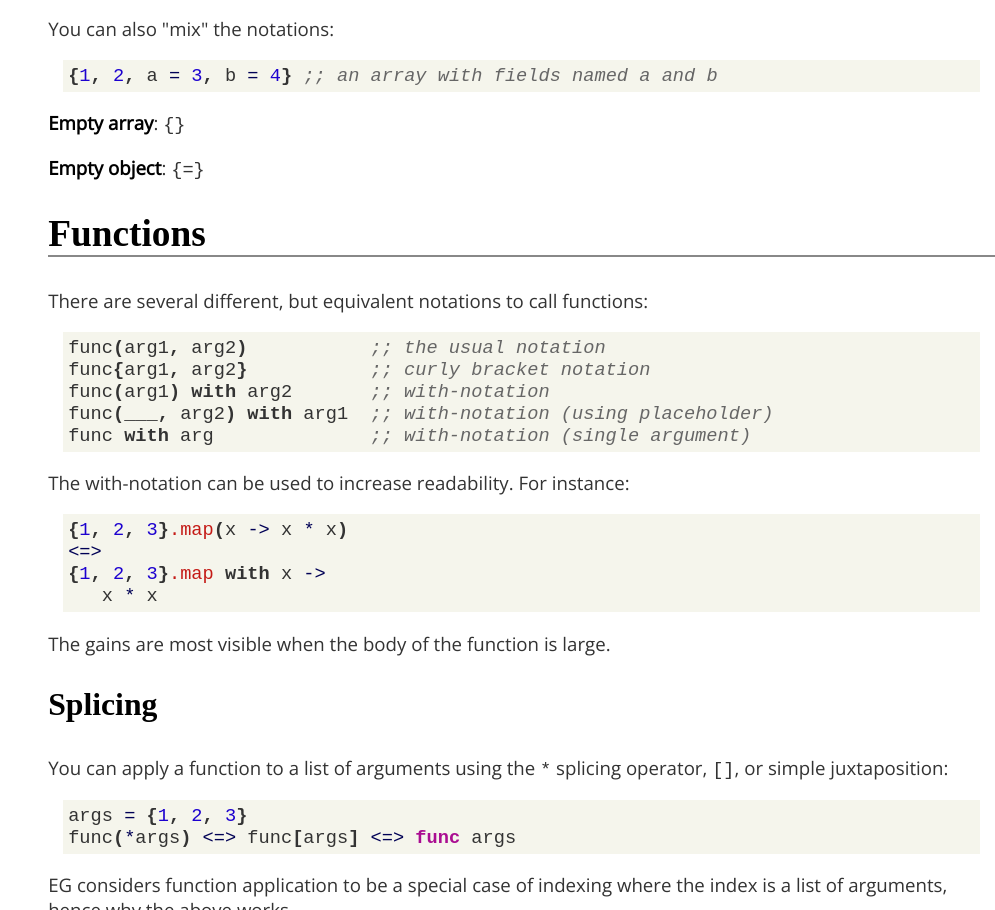
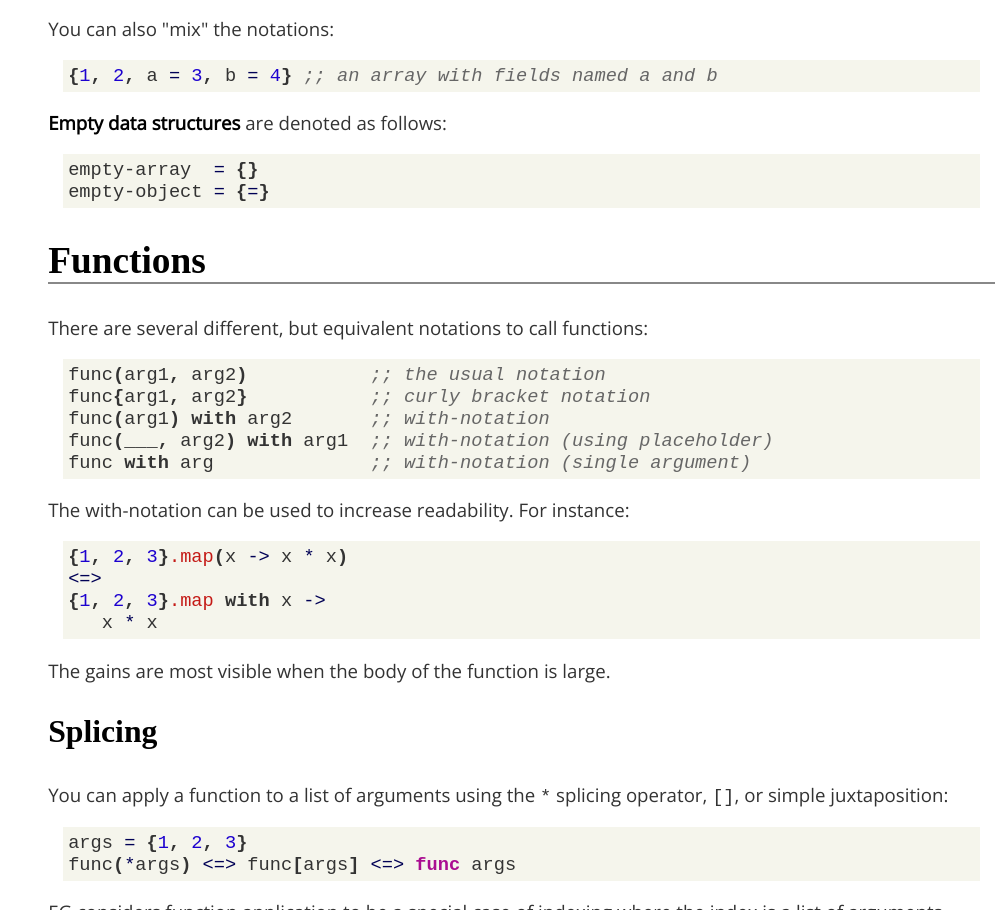
Before and after one commit to breuleux/earl-grey, a plain HTML site: page doc.html in a window 1280 px wide. Shown: the part 3577-4487 px from the top of the page, without its empty margins (285-1280 px from the left). Drawn offline with nearby package versions, Linux system fonts and the light colour scheme; a web font is replaced by a local one.

Commit message:
harder to miss

```diff
--- a/doc.html
+++ b/doc.html
@@ -185,9 +185,10 @@ notation.</p>
 
 <p><pre class="hl"><span class="hljs-punctuation">{</span><span class="hljs-number">1</span><span class="hljs-punctuation">,</span> <span class="hljs-number">2</span><span class="hljs-punctuation">,</span> a <span class="hljs-operator">=</span> <span class="hljs-number">3</span><span class="hljs-punctuation">,</span> b <span class="hljs-operator">=</span> <span class="hljs-number">4</span><span class="hljs-punctuation">}</span> <span class="hljs-comment">;; an array with fields named a and b</span></pre></p>
 
-<p><strong>Empty array</strong>: <code>{}</code></p>
+<p><strong>Empty data structures</strong> are denoted as follows:</p>
 
-<p><strong>Empty object</strong>: <code>{=}</code></p>
+<p><pre class="hl">empty-array  <span class="hljs-operator">=</span> <span class="hljs-punctuation">{</span><span class="hljs-punctuation">}</span>
+empty-object <span class="hljs-operator">=</span> <span class="hljs-punctuation">{</span><span class="hljs-operator">=</span><span class="hljs-punctuation">}</span></pre></p>
 
 
 <h2 id="functions">Functions</h2>
```
